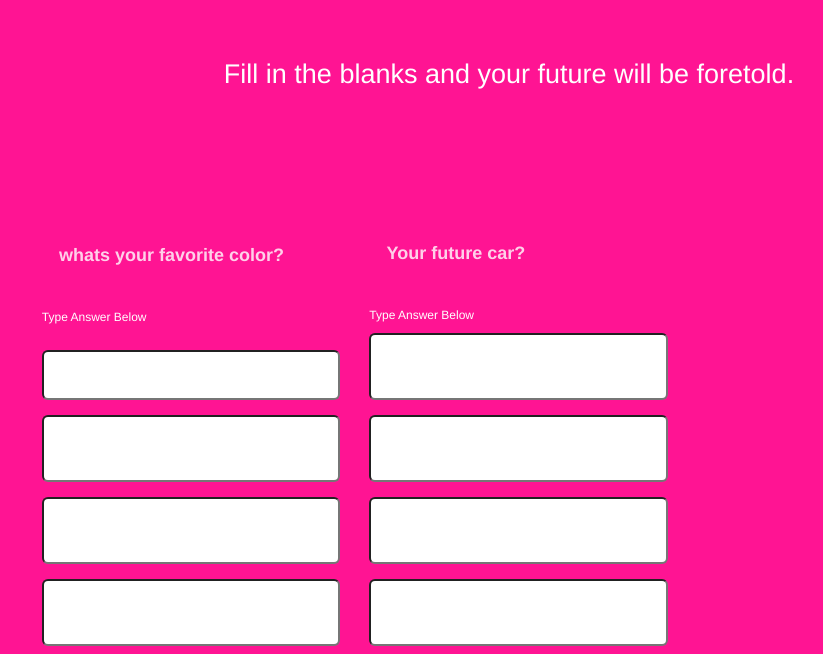
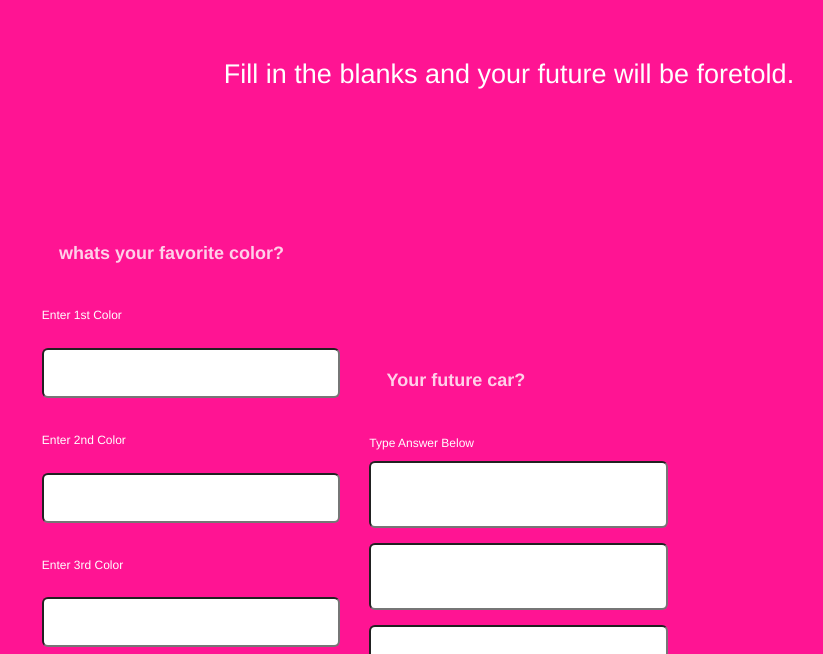
Before and after one commit to Lianagarza/Mash-game-fall-23, a plain HTML site: page index.html in a window 1280 px wide. Shown: the part 146-800 px from the top of the page, without its empty margins (131-954 px from the left). Drawn offline with Linux system fonts and the light colour scheme.

Commit message:
Update index.html

```diff
--- a/index.html
+++ b/index.html
@@ -23,12 +23,21 @@
         <div class="choice-bucket">
           <h4 class="highlight">whats your favorite color?</h4>
           <label>
-            Type Answer Below
+            Enter 1st Color
            <input name="answer_1[]"type="text">
          </label>
+         <label>
+          Enter 2nd Color
+           <input name="answer_1[]"type="text">
+         </label>
+         <label>
+          Enter 3rd Color
+           <input name="answer_1[]"type="text">
+         </label>
+         <label></label>
+         Enter 4th Color
           <input name="answer_1[]"type="text">
-          <input name="answer_1[]"type="text">
-          <input name="answer_1[]"type="text">
+        </label>
         </div>
         <div class="choice-bucket">
           <h4 class="highlight">Your future car?</h4>
```
